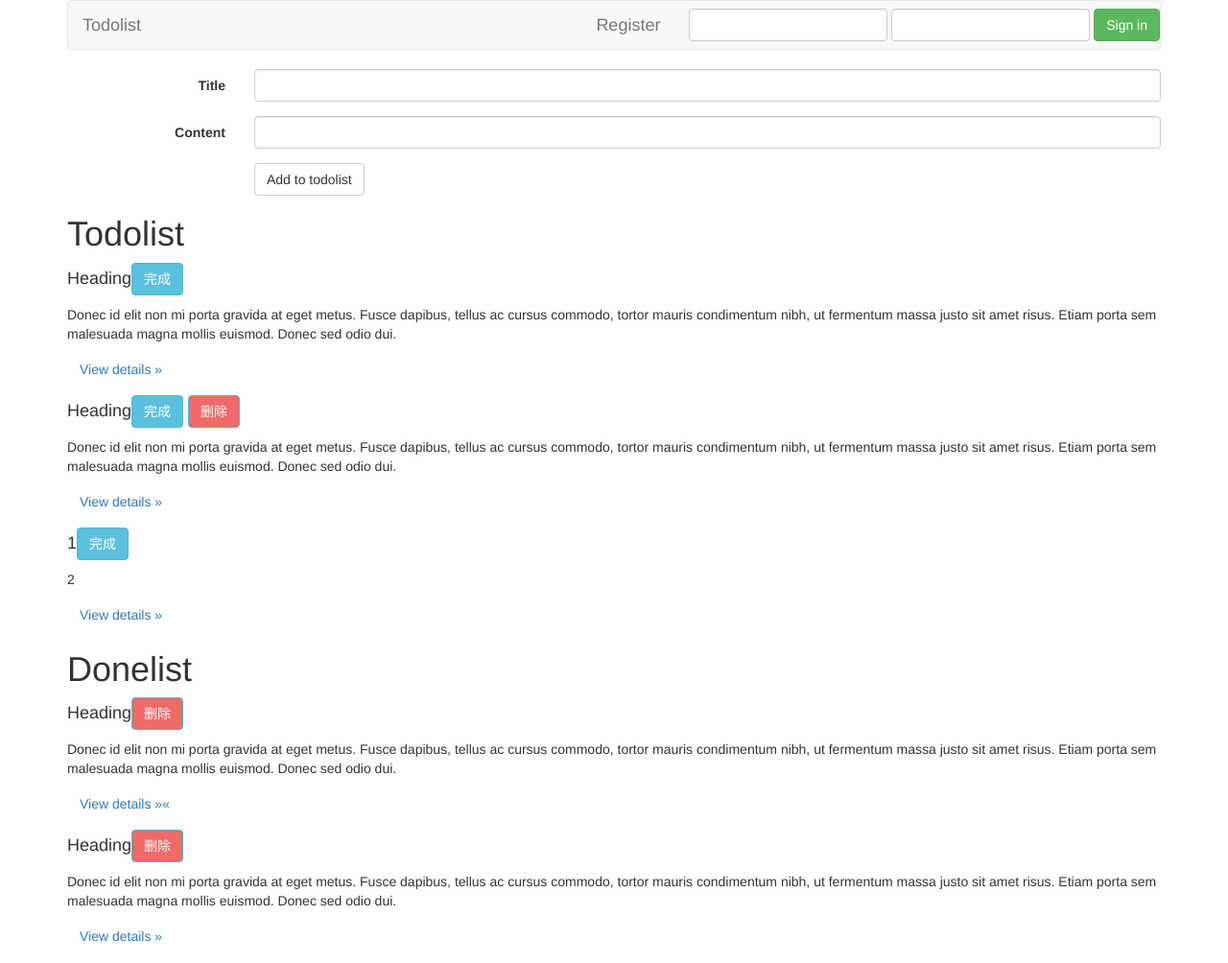
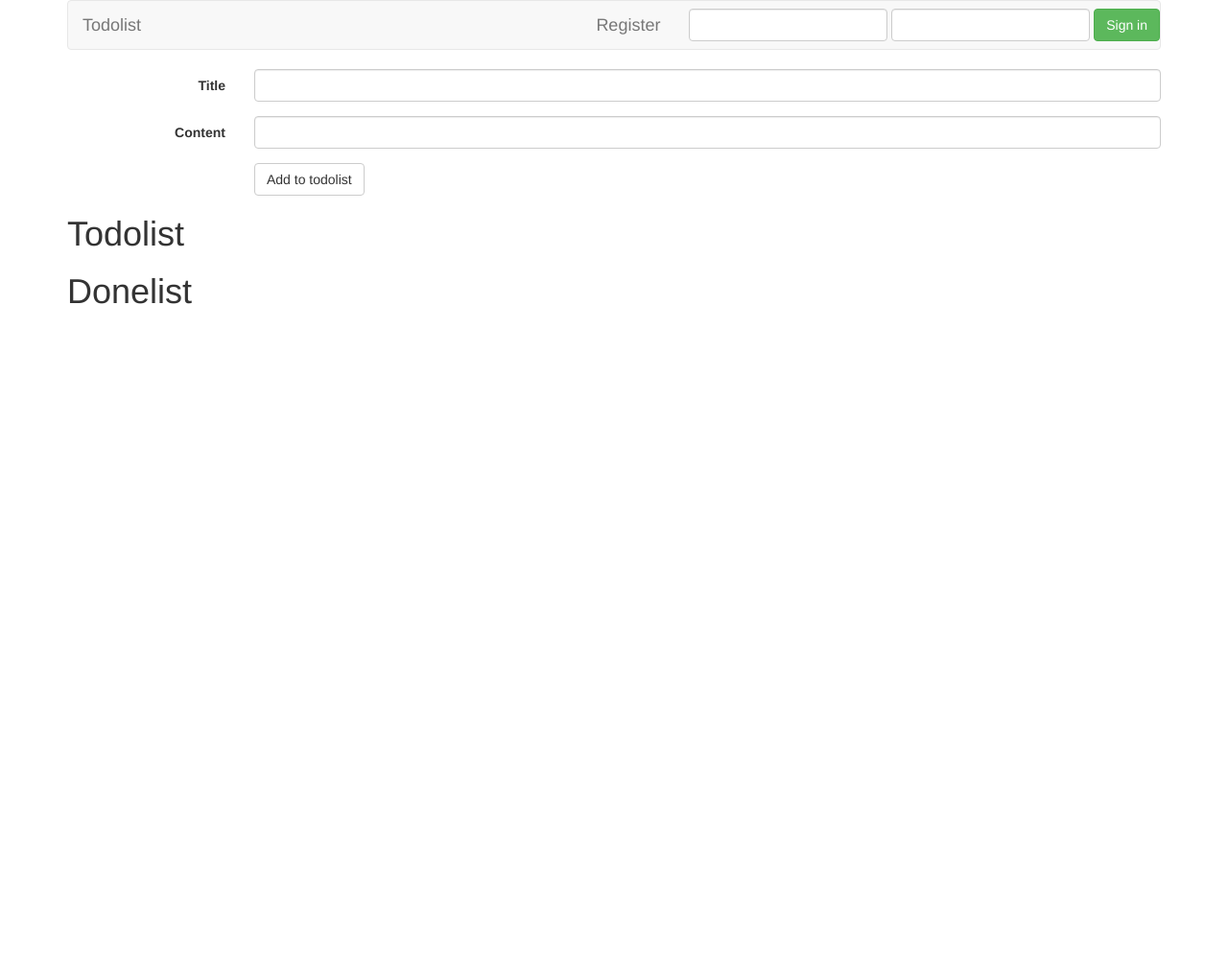
Before and after one commit to wxllhlh/git, a Django app: page /home/ in a window 1280 px wide. Shown: the whole page at 96% size. After the commit the page ends 317 px from the top, so only its background shows below. Run offline with Django 3.2, Linux system fonts and the light colour scheme; some libraries are stand-ins or nearby versions.

Commit message:
update html

```diff
--- a/todolist/templates/newTodolist.html
+++ b/todolist/templates/newTodolist.html
@@ -72,67 +72,9 @@
 			</form>
 			<h1 >Todolist</h1>
 			<div id="Todolist">
-				<div >
-					<h4>
-						Heading<button type="button" class="btn btn-default btn-info todolist">完成</button>
-					</h4>
-					<p>
-						Donec id elit non mi porta gravida at eget metus. Fusce dapibus, tellus ac cursus commodo, tortor mauris condimentum nibh, ut fermentum massa justo sit amet risus. Etiam porta sem malesuada magna mollis euismod. Donec sed odio dui.
-					</p>
-					<p>
-						<a class="btn" href="">View details »</a>
-					</p>
-				</div >
-				<div >
-					<h4>
-						Heading<button type="button" class="btn btn-default btn-info todolist">完成</button>
-						<button type="button" class="btn btn-default btn-info todolist" style="background: #f16a6a">删除</button>
-					</h4>
-					<div >
-						<p>
-							Donec id elit non mi porta gravida at eget metus. Fusce dapibus, tellus ac cursus commodo, tortor mauris condimentum nibh, ut fermentum massa justo sit amet risus. Etiam porta sem malesuada magna mollis euismod. Donec sed odio dui.
-						</p>
-						<a class="btn" style="display:none" >View details «</a>
-					</div>
-
-					<p>
-						<a class="btn" >View details »</a>
-					</p>
-				</div >
-				<div >
-					<h4>
-						1<button type="button" class="btn btn-default btn-info todolist">完成</button>
-					</h4>
-					<p>2</p>
-					<p>
-						<a class="btn" href="">View details »</a>
-					</p>
-				</div >
 			</div>
 			<h1>Donelist</h1>
 			<div id=Donelist>
-				<div >
-					<h4>
-						Heading<button type="button" class="btn btn-default btn-info todolist" style="background: #f16a6a">删除</button><!-- todolist -->
-					</h4>
-					<p>
-						Donec id elit non mi porta gravida at eget metus. Fusce dapibus, tellus ac cursus commodo, tortor mauris condimentum nibh, ut fermentum massa justo sit amet risus. Etiam porta sem malesuada magna mollis euismod. Donec sed odio dui.
-					</p>
-					<p>
-					 <a class="btn" href="#">View details »«</a>
-					</p>
-				</div >
-				<div >
-					<h4>
-						Heading<button type="button" class="btn btn-default btn-info todolist" style="background: #f16a6a">删除</button><!-- todolist -->
-					</h4>
-					<p>
-						Donec id elit non mi porta gravida at eget metus. Fusce dapibus, tellus ac cursus commodo, tortor mauris condimentum nibh, ut fermentum massa justo sit amet risus. Etiam porta sem malesuada magna mollis euismod. Donec sed odio dui.
-					</p>
-					<p>
-					 <a class="btn" href="#">View details »</a>
-					</p>
-				</div >
 			</div>
 		</div>
 	</div>
```
